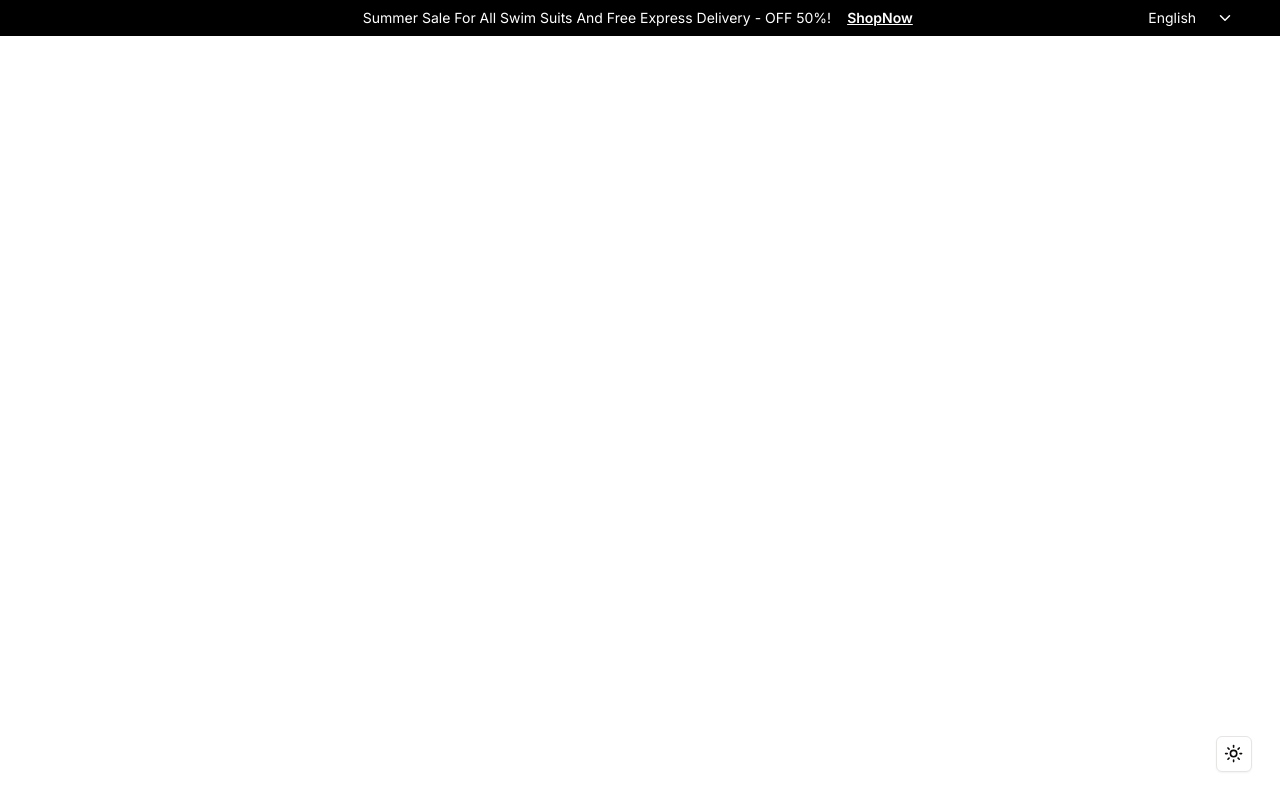
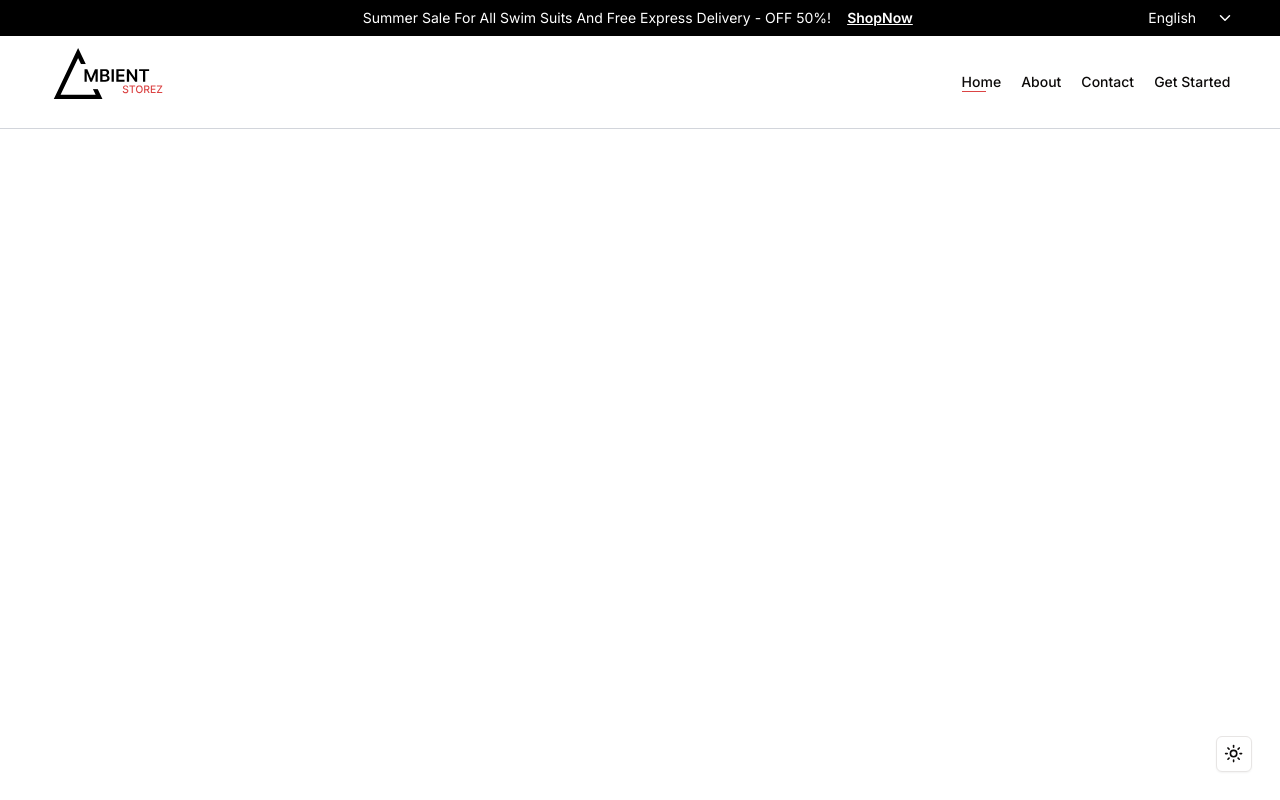
Before and after one commit to KendrickWeb94/AmbientStorez, a Next.js app: page / in a window 1280 px wide. Built offline with nearby package versions, Linux system fonts and the light colour scheme; no server answers.

Commit message:
Updated Header.tsx

```diff
--- a/app/components/Header.tsx
+++ b/app/components/Header.tsx
@@ -1,4 +1,4 @@
-"use client"
+{/* "use client"
 import React, { useState, useEffect } from "react";
 import Link from "next/link";
 import { UserAuth } from "../context/AuthContext";
@@ -96,3 +96,29 @@ const Navbar = () => {
 };
 
 export default Navbar;
+*/}
+
+import Image from 'next/image'
+import React from 'react'
+import logolight from "../../app/assets/logos/ambient-logo-light.svg"
+import logodark from "../../app/assets/logos/ambient-logo-dark.svg"
+import navLinks from '../data/NavLinks'
+import NavItems from './NavItem'
+
+export const Navbar = () => {
+  return (
+    <div className=' w-full border-b border-b-gray-400/45 h-auto p-3 '>
+      <div className=' w-full mx-auto max-w-[94%] '>
+        <div className=' w-full flex items-center justify-between '>
+            <div className='logo'>
+            <Image src={logolight} alt='logo' className=' dark:hidden block  w-44'/>
+            <Image src={logodark} alt='logo' className='hidden dark:block w-44'/>
+            </div>
+            <div className="">
+              <NavItems links={navLinks}/>
+            </div>
+        </div>
+      </div>
+    </div>
+  )
+}
--- /dev/null
+++ b/app/components/NavItem.tsx
@@ -0,0 +1,20 @@
+import React from "react";
+import { NavLink } from "../data/NavLinks";
+const NavItems: React.FC<{ links: NavLink[] }> = ({ links }) => {
+  return (
+    <div>
+      <ul className=" flex md:items-center gap-5 text-sm ds:flex-col md:flex-row">
+        {links.map((link) => (
+          <li
+            key={link.id}
+            className=" relative after:hover:w-full smooth hover:text-default-red font-medium after:hover:smooth after:absolute after:bottom-0 after:left-0 after:w-0 first:after:w-6 after:h-1 after:border-default-red after:border-b smooth "
+          >
+            <a href={link.url}>{link.text}</a>
+          </li>
+        ))}
+      </ul>
+    </div>
+  );
+};
+
+export default NavItems;
--- /dev/null
+++ b/app/data/navlinks.ts
@@ -0,0 +1,17 @@
+
+
+// navlink.ts
+export interface NavLink {
+    id: number;
+    text: string;
+    url: string;
+  }
+
+  const navLinks: NavLink[] = [
+    { id: 1, text: "Home", url: "#" },
+    { id: 2, text: "About", url: "..#" },
+    { id: 3, text: "Contact", url: "#" },
+    { id: 4, text: "Get Started", url: "#" }
+  ];
+
+  export default navLinks;
--- a/app/globals.css
+++ b/app/globals.css
@@ -78,6 +78,9 @@
     .flex-center{
       @apply flex items-center justify-center;
     }
+    .smooth{
+      @apply transition-all duration-500 delay-500 ease-in-out;
+    }
   }
 /* HTML: <div class="loader"></div> *//* HTML: <div class="loader"></div> */
 .loader {
--- a/app/layout.tsx
+++ b/app/layout.tsx
@@ -8,6 +8,7 @@ import { ReactNode } from "react";
 import { AuthContextProvider } from "../app/context/AuthContext";
 import Loader from "./animations/Loader";
 import TopTag from "./components/TopTag";
+import { Navbar } from "./components/Header";
 const inter = Inter({ subsets: ["latin"] });
 
 export const metadata: Metadata = {
@@ -34,6 +35,7 @@ export default function RootLayout({
               </div>
               <Loader />
               <TopTag />
+              <Navbar />
               {children}
             </main>
           </ThemeProvider>
--- a/app/page.tsx
+++ b/app/page.tsx
@@ -1,5 +1,5 @@
 "use client"
-import Navbar from "./components/Header";
+import { Navbar } from "./components/Header";
 
 
 
@@ -13,7 +13,7 @@ import Navbar from './components/Header';
 
 const page = () => {
   return (
-    <div className=' w-full  h-auto py-2'>
+    <div className=' w-full inter h-auto py-2'>
 
     </div>
   );
```
Also changed, not shown: package.json (line endings or trailing spaces).
